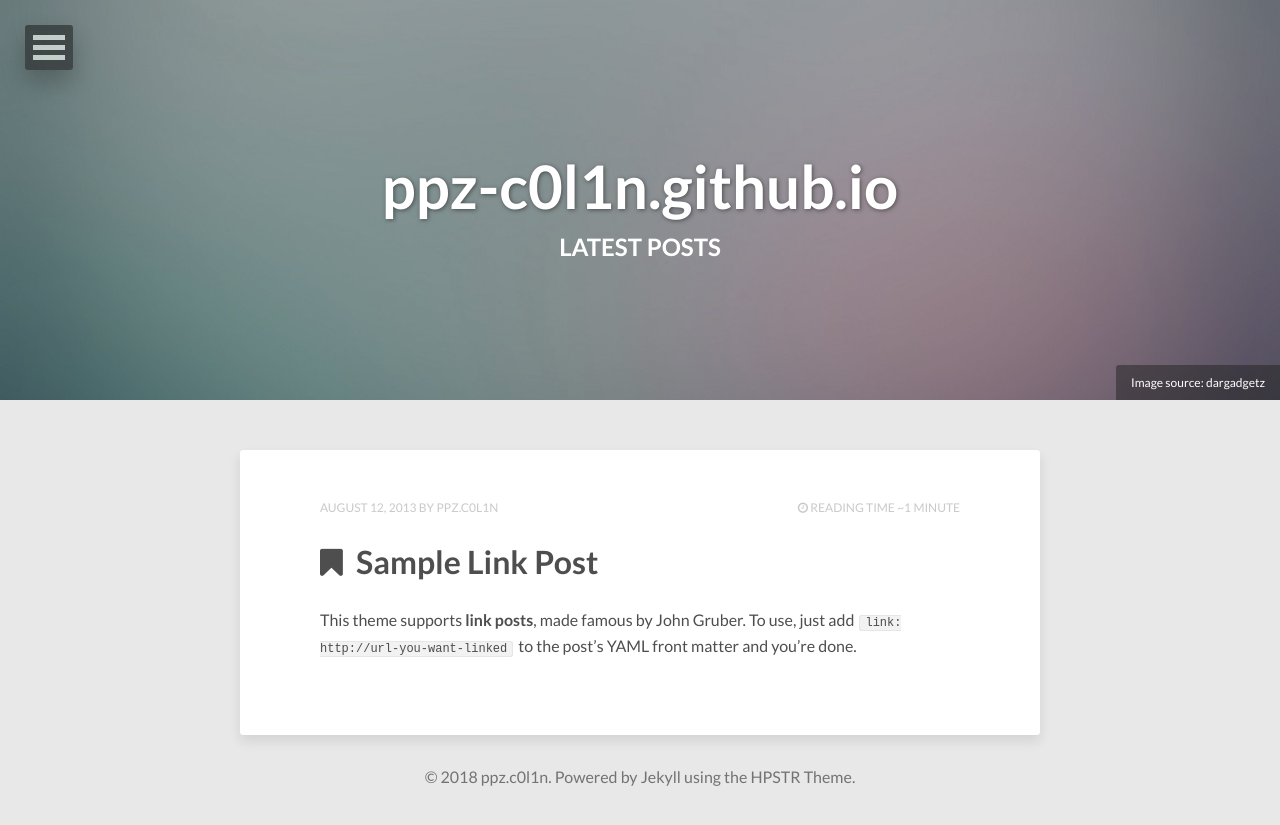
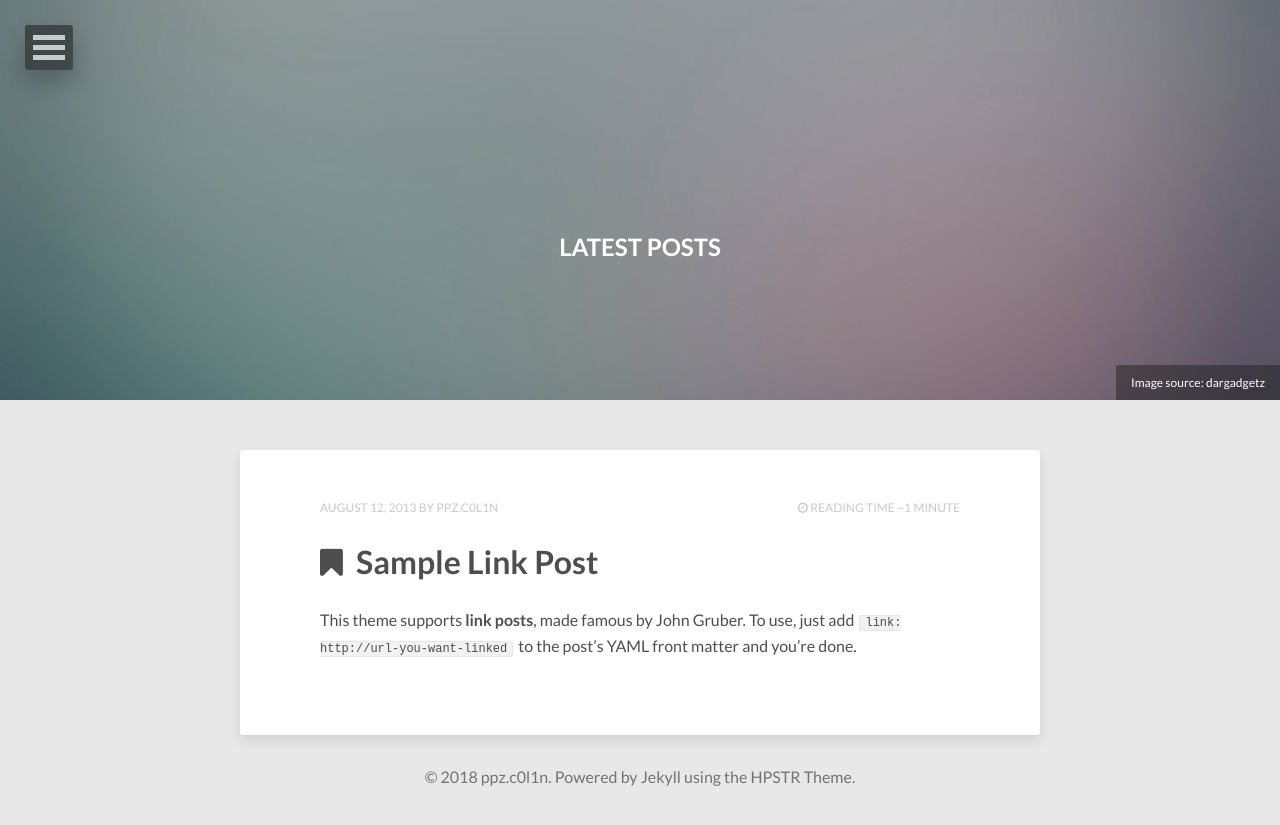
Before and after one commit to ppz-c0l1n/ppz-c0l1n.github.io, a Jekyll site: the page built from index.html, in a window 1280 px wide. Shown: the top 825 px of the page. Built offline with Jekyll 4.4.1, drawn with Linux system fonts in a browser that asks for light colours; nearby versions of some CDN libraries; the list of posts is cut into pages by our own code.

```diff
--- a/_config.yml
+++ b/_config.yml
@@ -1,4 +1,4 @@
-title:
+title:            ⠀
 description:      ppz.c0l1n's blog
 disqus_shortname:
 reading_time:     true
```
Also changed, not shown: 8 other files.
